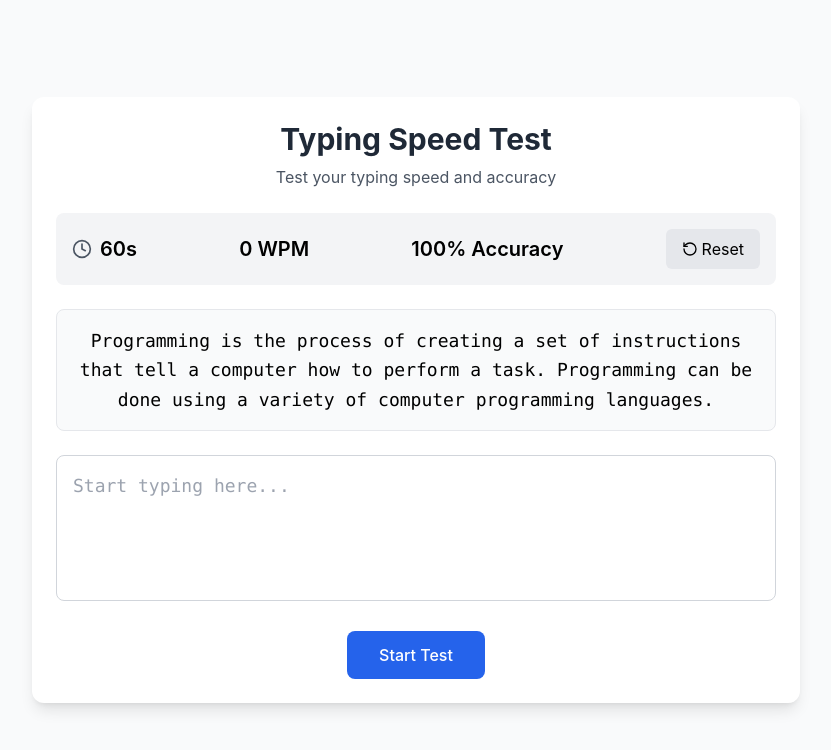
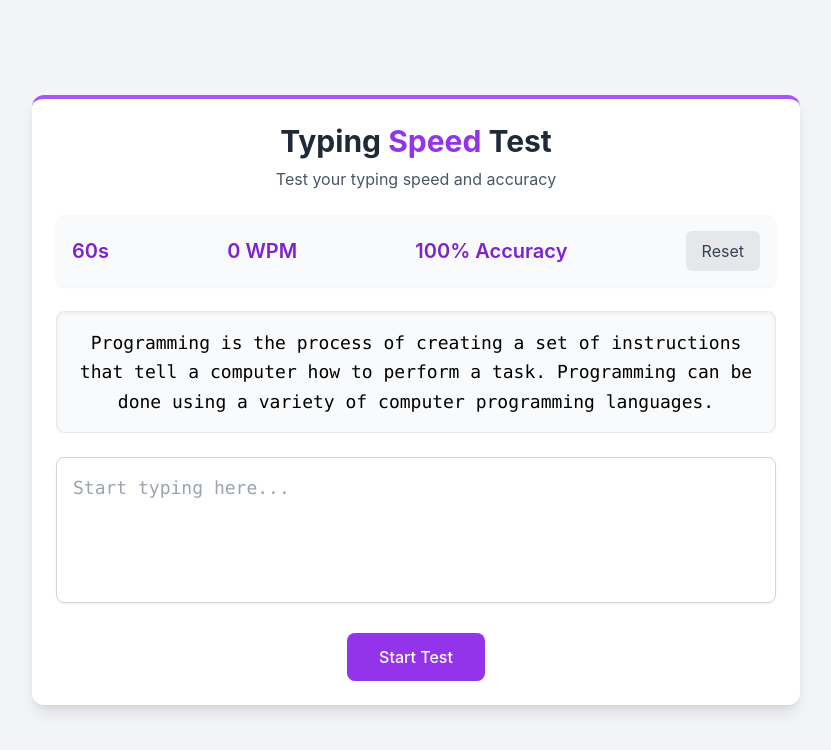
Before and after one commit to siddharthkhachane/wpm, a React (Create React App) app: page / in a window 1280 px wide. Shown: the top 750 px of the page, without its empty margins (224-1055 px from the left). Built offline with nearby package versions, Linux system fonts and the light colour scheme.

Commit message:
Update TypingSpeedTest.js

```diff
--- a/src/TypingSpeedTest.js
+++ b/src/TypingSpeedTest.js
@@ -1,5 +1,4 @@
 import React, { useState, useEffect, useRef } from 'react';
-import { Clock, RotateCcw, Award } from 'lucide-react';
 
 // Sample texts for typing test
 const sampleTexts = [
@@ -9,7 +8,7 @@ const sampleTexts = [
   "The best way to predict the future is to invent it. Computer science education cannot make anybody an expert programmer any more than studying brushes and pigment can make somebody an expert painter.",
 ];
 
-function App() {
+const TypingSpeedTest = () => {
   const [currentText, setCurrentText] = useState('');
   const [userInput, setUserInput] = useState('');
   const [timer, setTimer] = useState(60);
@@ -60,7 +59,7 @@ function App() {
     }
   }, [isActive, startTime, userInput]);
 
-  // Start the test - fixed to safely check for inputRef.current
+  // Start the test
   const startTest = () => {
     setIsActive(true);
     setStartTime(Date.now());
@@ -138,7 +137,7 @@ function App() {
       let className = '';
 
       if (index < userInput.length) {
-        className = userInput[index] === char ? 'text-green-500' : 'text-red-500 bg-red-100';
+        className = userInput[index] === char ? 'text-green-500' : 'text-red-500 bg-red-50';
       }
 
       return (
@@ -150,39 +149,37 @@ function App() {
   };
 
   return (
-    <div className="flex flex-col items-center justify-center min-h-screen bg-gray-50 p-4">
-      <div className="w-full max-w-3xl bg-white rounded-xl shadow-lg p-6 space-y-6">
+    <div className="flex flex-col items-center justify-center min-h-screen bg-gray-100 p-4">
+      <div className="w-full max-w-3xl bg-white rounded-xl shadow-lg p-6 space-y-6 border-t-4 border-purple-500 transition-all duration-300">
         <div className="text-center">
-          <h1 className="text-3xl font-bold text-gray-800 mb-2">Typing Speed Test</h1>
+          <h1 className="text-3xl font-bold text-gray-800 mb-2">Typing <span className="text-purple-600">Speed</span> Test</h1>
           <p className="text-gray-600">Test your typing speed and accuracy</p>
         </div>
 
-        <div className="flex justify-between items-center p-4 bg-gray-100 rounded-lg">
+        <div className="flex justify-between items-center p-4 bg-gray-50 rounded-lg shadow-sm">
           <div className="flex items-center">
-            <Clock className="w-5 h-5 text-gray-600 mr-2" />
-            <span className="text-xl font-semibold">{timer}s</span>
+            <span className="text-xl font-semibold text-purple-700">{timer}s</span>
           </div>
 
           <div className="flex items-center">
-            <span className="text-xl font-semibold">{wpm} WPM</span>
+            <span className="text-xl font-semibold text-purple-700">{wpm} WPM</span>
           </div>
 
           <div className="flex items-center">
-            <span className="text-xl font-semibold">{accuracy}% Accuracy</span>
+            <span className="text-xl font-semibold text-purple-700">{accuracy}% Accuracy</span>
           </div>
 
           <button
             onClick={resetTest}
-            className="flex items-center py-2 px-4 bg-gray-200 hover:bg-gray-300 rounded-md transition duration-200"
+            className="flex items-center py-2 px-4 bg-gray-200 hover:bg-gray-300 text-gray-700 rounded-md transition duration-200"
           >
-            <RotateCcw className="w-4 h-4 mr-1" />
             Reset
           </button>
         </div>
 
         {!isFinished ? (
           <>
-            <div className="p-4 bg-gray-50 rounded-lg border border-gray-200 text-lg leading-relaxed font-mono">
+            <div className="p-4 bg-gray-50 rounded-lg border border-gray-200 text-lg leading-relaxed font-mono shadow-inner">
               {renderText()}
             </div>
 
@@ -191,7 +188,7 @@ function App() {
                 ref={inputRef}
                 value={userInput}
                 onChange={handleInputChange}
-                className="w-full p-4 border border-gray-300 rounded-lg focus:ring-2 focus:ring-blue-500 focus:border-blue-500 outline-none resize-none font-mono text-lg"
+                className="w-full p-4 border border-gray-300 rounded-lg focus:ring-2 focus:ring-purple-400 focus:border-purple-400 outline-none resize-none font-mono text-lg shadow-sm"
                 placeholder="Start typing here..."
                 rows={4}
                 disabled={isFinished}
@@ -202,7 +199,7 @@ function App() {
               <div className="text-center">
                 <button
                   onClick={startTest}
-                  className="py-3 px-8 bg-blue-600 hover:bg-blue-700 text-white rounded-lg font-medium transition duration-200"
+                  className="py-3 px-8 bg-purple-600 hover:bg-purple-700 text-white rounded-lg font-medium transition-all duration-200 transform hover:scale-105"
                 >
                   Start Test
                 </button>
@@ -210,29 +207,28 @@ function App() {
             )}
           </>
         ) : (
-          <div className="p-8 bg-blue-50 rounded-lg border border-blue-200">
+          <div className="p-8 bg-gray-50 rounded-lg border border-gray-200 shadow-inner">
             <div className="flex items-center justify-center mb-6">
-              <Award className="w-12 h-12 text-blue-600 mr-3" />
               <h2 className="text-2xl font-bold text-gray-800">Test Results</h2>
             </div>
 
             <div className="grid grid-cols-2 gap-4 mb-6">
-              <div className="bg-white p-4 rounded-lg shadow-sm">
+              <div className="bg-white p-4 rounded-lg shadow-sm border-l-4 border-purple-500">
                 <p className="text-gray-500 mb-1">Words Per Minute</p>
                 <p className="text-3xl font-bold text-gray-800">{wpm}</p>
               </div>
 
-              <div className="bg-white p-4 rounded-lg shadow-sm">
+              <div className="bg-white p-4 rounded-lg shadow-sm border-l-4 border-purple-500">
                 <p className="text-gray-500 mb-1">Accuracy</p>
                 <p className="text-3xl font-bold text-gray-800">{accuracy}%</p>
               </div>
 
-              <div className="bg-white p-4 rounded-lg shadow-sm">
+              <div className="bg-white p-4 rounded-lg shadow-sm border-l-4 border-green-500">
                 <p className="text-gray-500 mb-1">Correct Characters</p>
                 <p className="text-3xl font-bold text-green-600">{correctChars}</p>
               </div>
 
-              <div className="bg-white p-4 rounded-lg shadow-sm">
+              <div className="bg-white p-4 rounded-lg shadow-sm border-l-4 border-red-500">
                 <p className="text-gray-500 mb-1">Incorrect Characters</p>
                 <p className="text-3xl font-bold text-red-600">{incorrectChars}</p>
               </div>
@@ -241,7 +237,7 @@ function App() {
             <div className="text-center">
               <button
                 onClick={resetTest}
-                className="py-3 px-8 bg-blue-600 hover:bg-blue-700 text-white rounded-lg font-medium transition duration-200"
+                className="py-3 px-8 bg-purple-600 hover:bg-purple-700 text-white rounded-lg font-medium transition-all duration-200 transform hover:scale-105"
               >
                 Try Again
               </button>
@@ -253,4 +249,4 @@ function App() {
   );
 }
 
-export default App;
+export default TypingSpeedTest;
```
